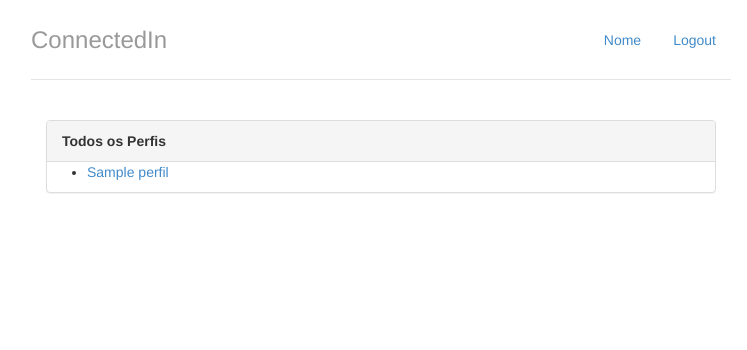
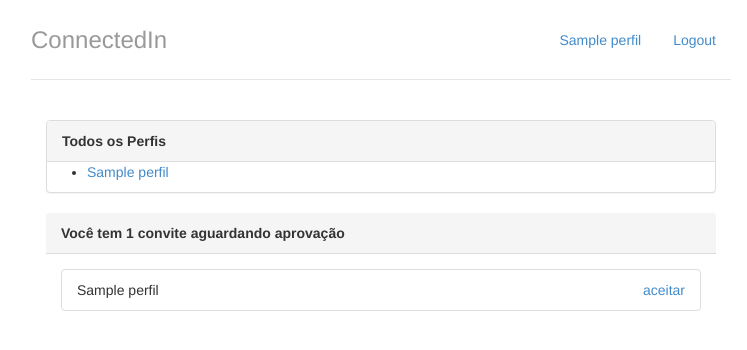
Before and after one commit to carledwin/connectedIn-web, a Django app: page / in a window 1280 px wide. Shown: the top 350 px of the page, without its empty margins (259-1006 px from the left). Run offline with Django 3.2, Linux system fonts and the light colour scheme; tables that the repository leaves empty hold one stand-in row (values such as "Sample post").

Commit message:
Criação da exibição de convites, utilização da palavra with para criar variável local e o pluralize

```diff
--- a/connectedIn/perfis/templates/base.html
+++ b/connectedIn/perfis/templates/base.html
@@ -13,7 +13,7 @@
         <div class="container">
             <div class="header">
                 <ul class="nav nav-pills pull-right">
-                    <li><a href="{% url 'index' %}">Nome</a></li>
+                    <li><a href="{% url 'index' %}">{{perfil_logado.nome}}</a></li>
                     <li><a href="/logout/">Logout</a></li>
                 </ul>
                 <h3 class="text-muted">ConnectedIn</h3>
--- a/connectedIn/perfis/templates/index.html
+++ b/connectedIn/perfis/templates/index.html
@@ -19,5 +19,30 @@
 			<p>Nenhum perfil encontrado no sistema</p>
 			{% endif %}
 		</div>
+
+		<div class="panel-default">
+			{% with total_convites=perfil_logado.convites_recebidos.count %}
+
+				<div class="panel-heading">
+					<strong>Você tem {{total_convites}} convite{{total_convites |pluralize}} aguardando aprovação</strong>
+				</div>
+
+				</div>
+				<div class="panel-body">
+					{% if total_convites %}
+						<ul class="list-group">
+							{% for convite in perfil_logado.convites_recebidos.all %}
+								<li class="list-group-item">
+									{{convite.solicitante.nome}}
+									<a href="#" class="pull-right">aceitar</a>
+								</li>
+							{% endfor %}
+						</ul>
+					{% else %}
+						<p>Nenhum convite recebido :(</p>
+					{% endif %}
+				{% endwith %}
+			</div>
+		</div>
 	</div>
 {% endblock %}
--- a/connectedIn/perfis/views.py
+++ b/connectedIn/perfis/views.py
@@ -7,7 +7,7 @@ from perfis.models import Perfil
 #
 def view_index(request):
     #return HttpResponse("Bem vindo ao connectedIn")
-    return render(request, 'index.html', {'perfis': Perfil.objects.all()})
+    return render(request, 'index.html', {'perfis': Perfil.objects.all(), 'perfil_logado': get_perfil_logado(request)})
 
 #palavra chave pass para nao dar erro em um metodo que ainda nao foi implementado
 def view_convidar(request, perfil_id):
```
Also changed, not shown: configurando o ambiente.txt (+17 -14 lines).
